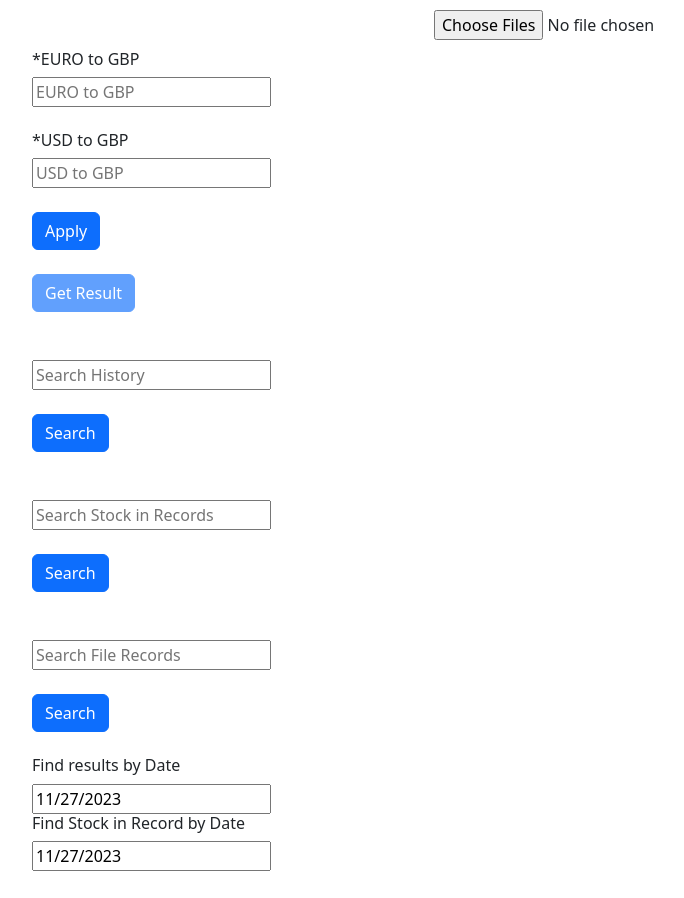
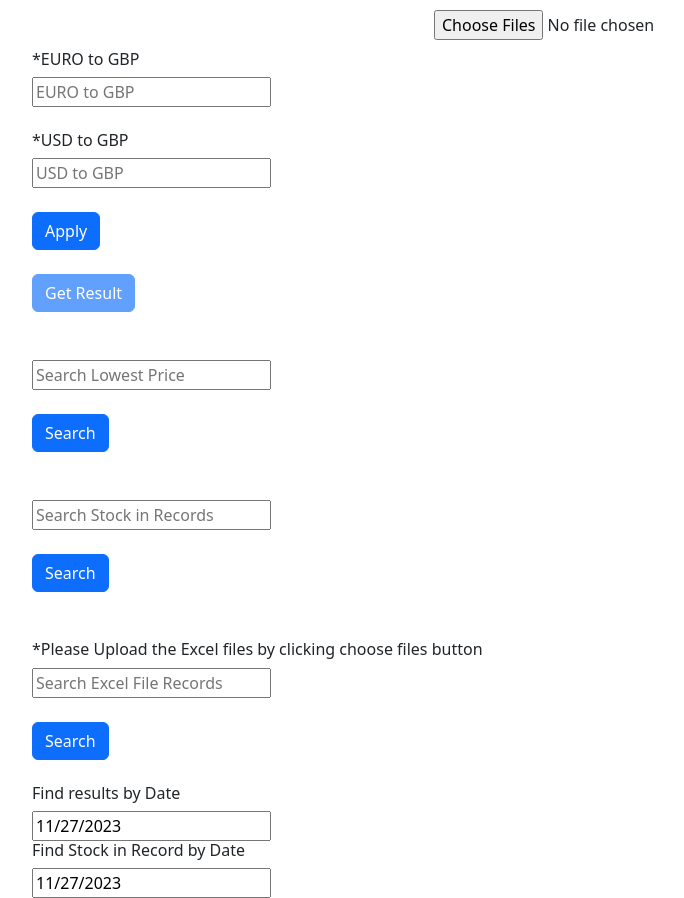
Before and after one commit to muhibcode/feedmodule, a React (Create React App) app: page / in a window 1280 px wide. Shown: the whole page, without its empty margins (50-734 px from the left). Before the commit the page ends 871 px from the top, so only its background shows below. Built offline with nearby package versions, Linux system fonts and the light colour scheme.

Commit message:
Update App.js

```diff
--- a/src/App.js
+++ b/src/App.js
@@ -751,7 +751,7 @@ function App() {
         }
         <br />
         <div>
-          <input placeholder='Search History' type='text' name='search_history'
+          <input placeholder='Search Lowest Price' type='text' name='search_history'
             onChange={(e) => setHSearch(e.target.value)} />
         </div>
         <br />
@@ -773,8 +773,9 @@ function App() {
         </div>
         <br />
         <br />
+        <h6>*Please Upload the Excel files by clicking choose files button</h6>
         <div>
-          <input placeholder='Search File Records' type='text' name='search_file_records'
+          <input placeholder='Search Excel File Records' type='text' name='search_file_records'
             onChange={(e) => setSearch(e.target.value)} />
         </div>
         <br />
```
